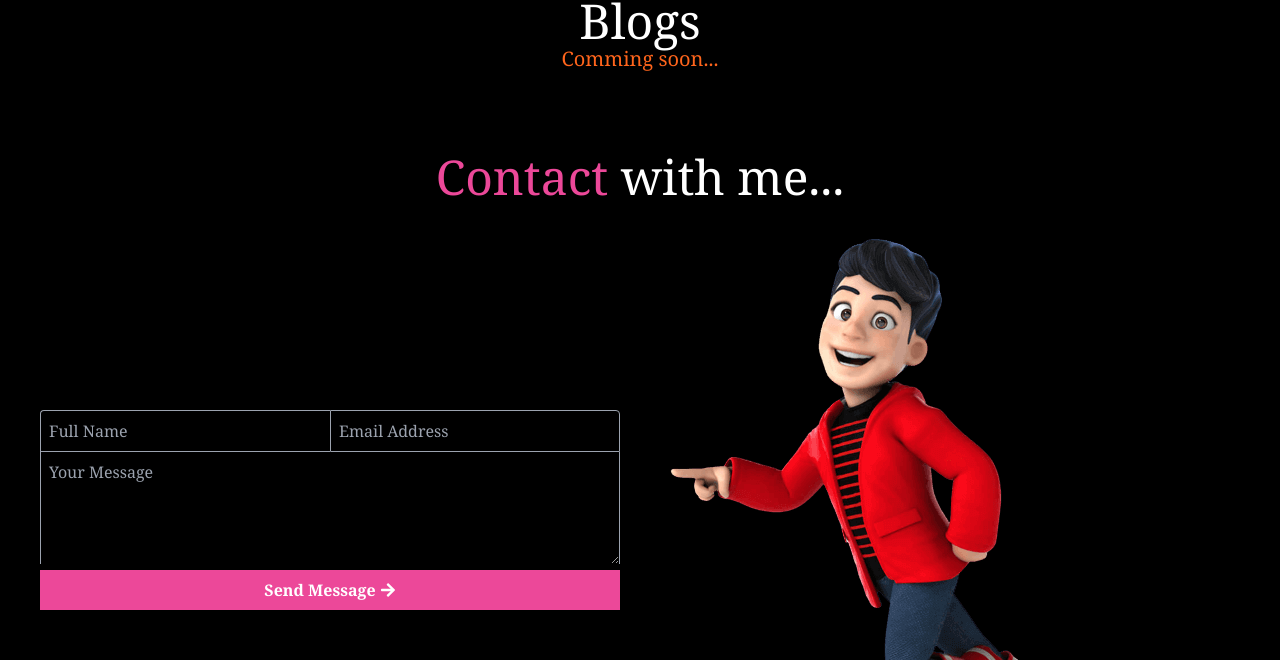
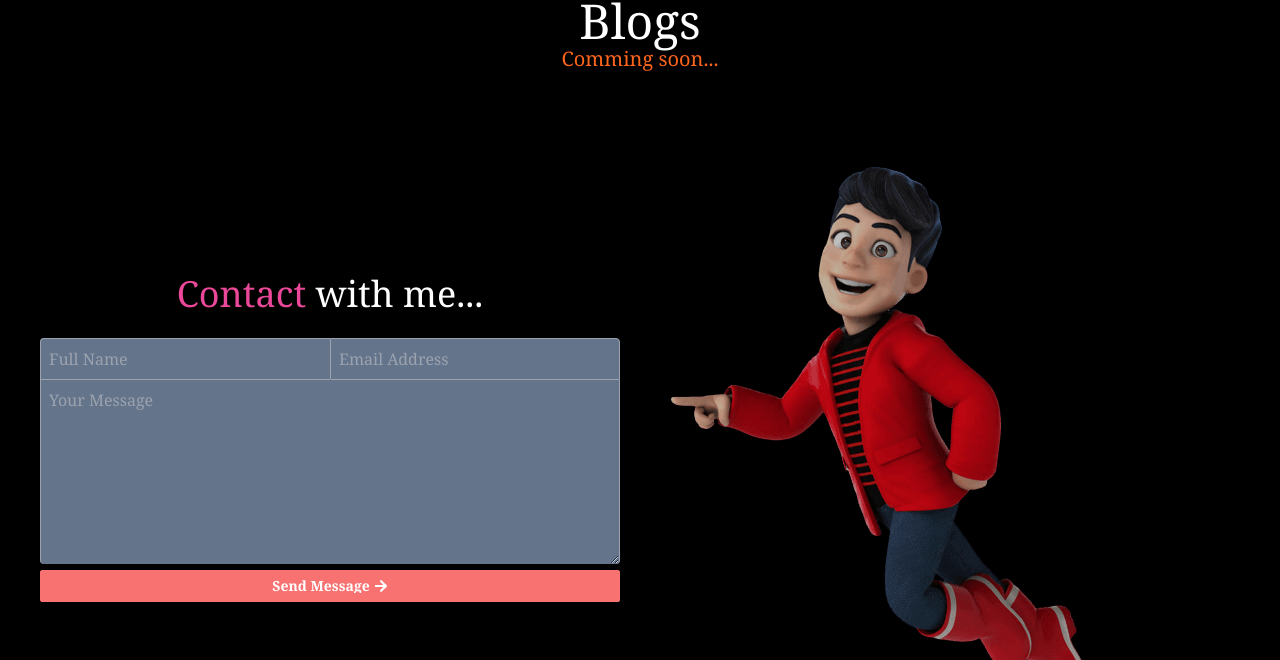
Before and after one commit to CodeWithShamim/portfolio, a React (Create React App) app: page / in a window 1280 px wide. Shown: the part 3007-3667 px from the top of the page. Built offline with nearby package versions, Linux system fonts and the light colour scheme.

Commit message:
contact updated

```diff
--- a/src/pages/Contact/Contact.js
+++ b/src/pages/Contact/Contact.js
@@ -8,18 +8,16 @@ const Contact = () => {
       id="contacts"
       className="w-full mx-auto px-4 md:px-10 lg:mx-0 my-10 md:my-20"
     >
-      <h1 className="mb-6 text-5xl">
-        <span className="text-pink-500">Contact</span> with me...
-      </h1>
-
       {/* ----contact form---- */}
-
       <form
         action="https://formsubmit.co/0bf67c005d234851024f28a0b87d9bbf"
         method="POST"
         className="flex flex-col md:flex-row items-center justify-center"
       >
         <div className="flex-1">
+          <h1 className="mb-6 text-2xl md:text-4xl">
+            <span className="text-pink-500">Contact</span> with me...
+          </h1>
           <input
             type="hidden"
             name="_next"
@@ -31,30 +29,33 @@ const Contact = () => {
               type="text"
               name="name"
               id="name"
+              required
               placeholder="Full Name"
-              className="w-1/2 outline-0 border border-gray-400 border-r-0 p-2 bg-transparent focus:placeholder-white rounded rounded-r-none rounded-b-none"
+              className="w-1/2 outline-0 border border-gray-400 border-r-0 p-2 bg-slate-500 focus:placeholder-white rounded rounded-r-none rounded-b-none"
             />
             <input
               type="email"
               name="email"
               id="email"
+              required
               placeholder="Email Address"
-              className="w-1/2 outline-0 border border-gray-400 p-2 bg-transparent focus:placeholder-white rounded rounded-l-none rounded-b-none"
+              className="w-1/2 outline-0 border border-gray-400 p-2 bg-slate-500  focus:placeholder-white rounded rounded-l-none rounded-b-none"
             />
           </div>
           <textarea
             name="message"
             id="message"
             cols="30"
-            rows="4"
+            rows="7"
+            required
             placeholder="Your Message"
-            className="w-full outline-0 border border-gray-400 border-y-0 p-2 bg-transparent focus:placeholder-white"
+            className="w-full outline-0 border border-gray-400 border-y-0 p-2 rounded-bl rounded-br bg-slate-500  focus:placeholder-white"
           ></textarea>
 
           {/* ----send msg btn---- */}
-          <div className="w-full mx-auto flex items-center justify-center bg-pink-500">
+          <div className="btn btn-error btn-sm rounded-sm text-secondary font-bold w-full mx-auto flex items-center justify-center">
             <input
-              className="pr-1 py-2 font-bold"
+              className="pr-1 font-bold"
               type="submit"
               value="Send Message"
             />
@@ -64,7 +65,7 @@ const Contact = () => {
 
         {/* ---------------------------------*/}
         <div className="flex-1 pl-10">
-          <img src={bg} alt="contact-bg" />
+          <img src={bg} alt="contact-bg" className="animate-pulse" />
         </div>
       </form>
     </div>
```
